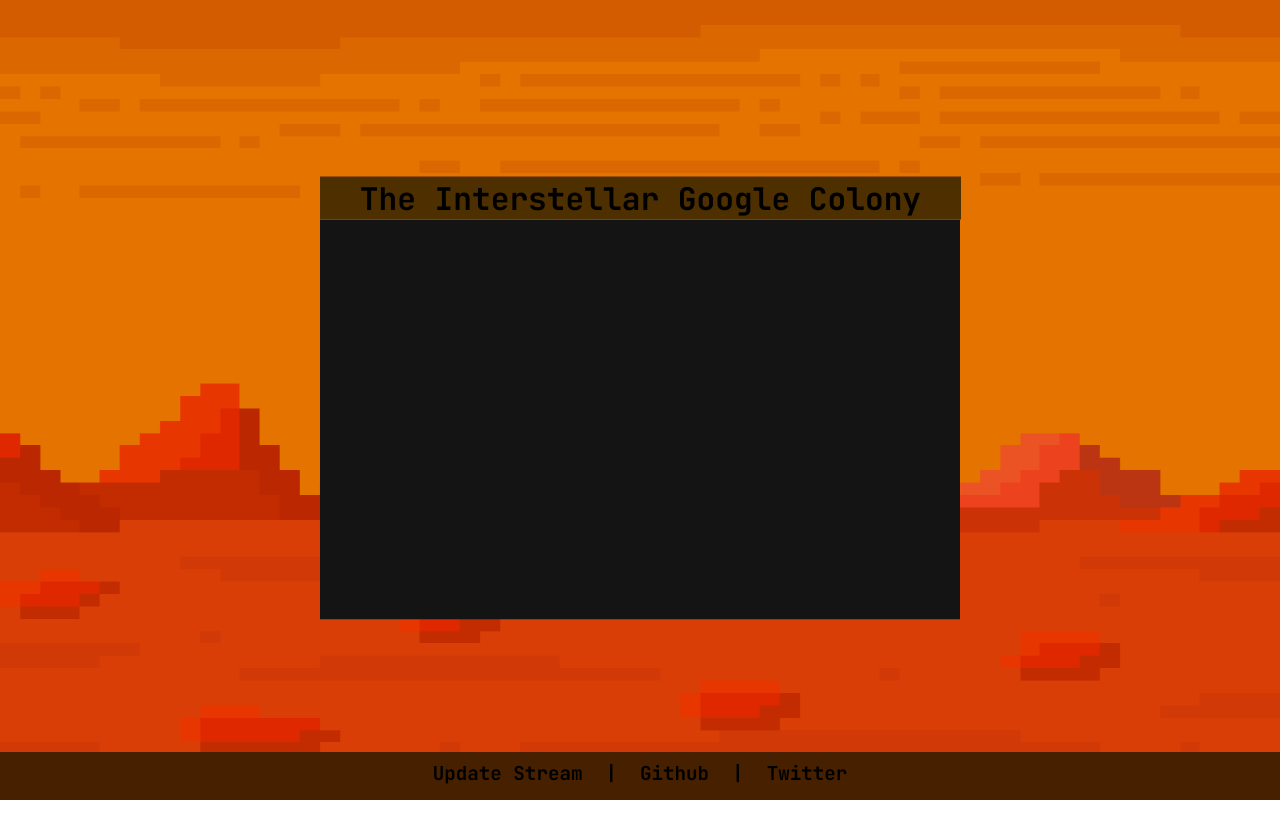
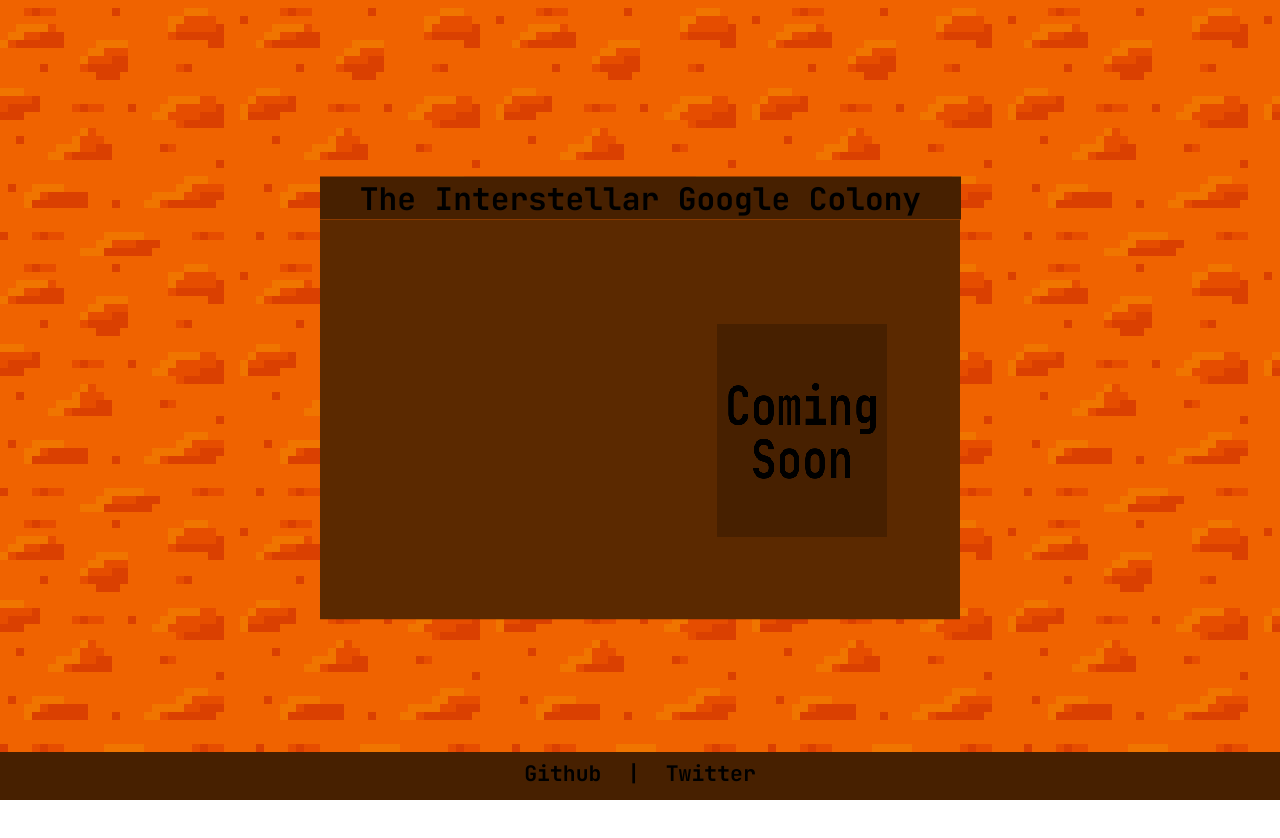
Before and after one commit to InventBoss/Futurez.net_TEMP, a Vue app: page / in a window 1280 px wide. Shown: the top 838 px of the page. After the commit the page ends 800 px from the top, so only its background shows below. Built offline with nearby package versions, Linux system fonts and the light colour scheme.

Commit message:
made a little animation for the placeholder

```diff
--- a/package.json
+++ b/package.json
@@ -20,7 +20,6 @@
     "@vue/eslint-config-prettier": "^6.0.0",
     "autoprefixer": "^10.4.0",
     "babel-eslint": "^10.1.0",
-    "eslint": "^6.7.2",
     "eslint-plugin-prettier": "^3.3.1",
     "eslint-plugin-vue": "^7.0.0",
     "prettier": "^2.2.1"
--- a/src/App.vue
+++ b/src/App.vue
@@ -11,11 +11,6 @@
     content="https://futurez.net/img/cat.5e8d8104.png"
   />
   <title>Futurez - Become a Capitalist</title>
-  <img
-    src="./assets/MarsBackground.png"
-    alt="The background photo of mars"
-    style="width: 100vw; height: 99vh"
-  />
   <div
     ref="gameDiv"
     style="
@@ -34,6 +29,7 @@
 <script>
 import GameTitle from "./components/GameTitle.vue";
 import LowerBar from "./components/LowerBar.vue";
+const gameFile = require("./js/game.js");
 
 export default {
   name: "App",
@@ -46,7 +42,6 @@
     return {};
   },
   async mounted() {
-    const gameFile = require("./js/game.js");
     gameFile.run(this);
   },
   components: { LowerBar, GameTitle },
@@ -54,7 +49,11 @@
 </script>
 <style>
 #app {
-  height: 100vw;
+  height: 100vh;
+  background-image: url(../src/assets/MarsBackgroundTemp.png);
+  background-size: 20%;
+  -ms-interpolation-mode: nearest-neighbor;
+  image-rendering: pixelated;
 }
 @font-face {
   font-family: "JetbrainsMono";
--- a/src/components/GameTitle.vue
+++ b/src/components/GameTitle.vue
@@ -9,7 +9,7 @@
       width: 99.5%;
       outline: none;
       border: 0;
-      background-color: #4e2f00;
+      background-color: #472000;
       text-align: center;
       font-size: calc(1.5vw + 1.5vh);
       font-family: JetbrainsMono;
--- a/src/components/LowerBar.vue
+++ b/src/components/LowerBar.vue
@@ -12,14 +12,14 @@
       justify-content: center;
       background-color: #472000;
       font-family: JetbrainsMono;
-      font-size: 120%;
-      line-height: 2.2;
+      font-size: calc(0.8vw + 1.4vh);
+      line-height: 2;
     "
   >
-    <a href="/updates" style="color: #000000; text-decoration: none"
+    <!-- <a href="html/updates.html" style="color: #000000; text-decoration: none"
       >Update Stream</a
     >
-    &nbsp;&nbsp;|&nbsp;&nbsp;
+    &nbsp;&nbsp;|&nbsp;&nbsp; -->
     <a
       href="https://github.com/InventBoss/Futurez.net"
       style="color: #000000; text-decoration: none"
--- a/src/js/game.js
+++ b/src/js/game.js
@@ -1,12 +1,80 @@
 module.exports = {
   run: (document) => {
     const canvas = document.$refs.gameWindow;
-    const context = canvas.getContext("2d");
+    const ctx = canvas.getContext("2d");
 
-    const loop = () => {
-      context.fillStyle = "#141414";
-      context.fillRect(0, 0, canvas.width, canvas.height);
+    let squareLength = 400;
+
+    let launchDirection = Math.floor(Math.random() * 4);
+
+    canvas.width *= 5;
+    canvas.height *= 5;
+
+    let squareX = canvas.width / 2 - squareLength / 2;
+    let squareY = canvas.height / 2 - squareLength / 2;
+
+    let directionX = 0;
+    let directionY = 0;
+
+    if (launchDirection === 0) {
+      directionY = 1;
+      directionX = 1;
+    } else if (launchDirection === 1) {
+      directionX = 1;
+      directionY = -1;
+    } else if (launchDirection === 2) {
+      directionX = -1;
+      directionY = -1;
+    } else {
+      directionX = -1;
+      directionY = 1;
+    }
+    console.log(`x: ${directionX}, y: ${directionY}`);
+
+    const drawBox = () => {
+      ctx.beginPath();
+      ctx.rect(squareX, squareY, squareLength, squareLength);
+      ctx.fillStyle = "#472000";
+      ctx.fill();
+      ctx.closePath();
+
+      ctx.font = "100px JetbrainsMono";
+      ctx.fillStyle = "black";
+      ctx.textAlign = "center";
+      ctx.fillText(
+        "Coming",
+        squareX + squareLength / 2,
+        squareY + squareLength / 2 - 10
+      );
+      ctx.fillText(
+        "Soon",
+        squareX + squareLength / 2,
+        squareY + squareLength / 2 + 90
+      );
     };
-    setInterval(loop, 1);
+
+    const drawBackground = () => {
+      ctx.beginPath();
+      ctx.rect(0, 0, canvas.width, canvas.height);
+      ctx.fillStyle = "#5b2900";
+      ctx.fill();
+      ctx.closePath();
+    };
+
+    const draw = () => {
+      ctx.clearRect(0, 0, canvas.width, canvas.height);
+      drawBackground();
+      drawBox();
+
+      squareX += directionX * 10;
+      squareY += directionY * 10;
+
+      if (squareX < 0 || squareX + squareLength > canvas.width) {
+        directionX = -directionX;
+      } else if (squareY < 0 || squareY + squareLength > canvas.height) {
+        directionY = -directionY;
+      }
+    };
+    setInterval(draw, 100);
   },
 };
--- a/src/pages/updates/App.vue
+++ b/src/pages/updates/App.vue
@@ -16,6 +16,11 @@
 <style>
 #app {
   font-family: JetbrainsMono;
+  height: 100vh;
+  background-image: url(../../assets/MarsBackgroundTemp.png);
+  background-size: 20%;
+  -ms-interpolation-mode: nearest-neighbor;
+  image-rendering: pixelated;
 }
 @font-face {
   font-family: JetbrainsMono;
--- a/vue.config.js
+++ b/vue.config.js
@@ -13,8 +13,8 @@
     updates: {
       entry: "./src/pages/updates/main.js",
       template: "public/index.html",
-      filename: "updates.html",
-      chunks: ["chunk-vendors", "chunk-common", "index"],
+      filename: "html/updates.html",
+      chunks: ["chunk-vendors", "chunk-common", "updates"],
     },
   },
 };
```
Also changed, not shown: src/assets/MarsBackgroundTemp.png (added), 1 other file (tests, documents, lock files or other folders).
